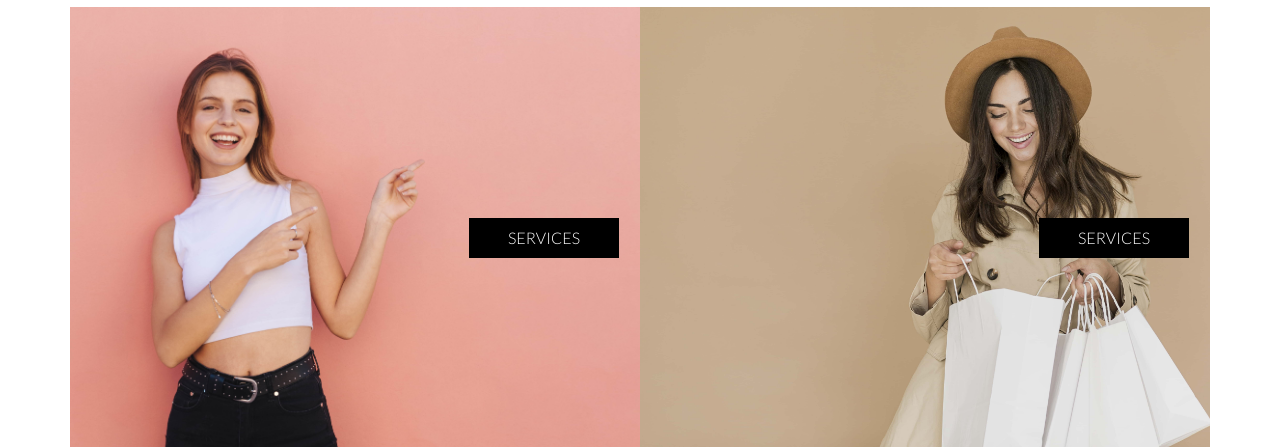
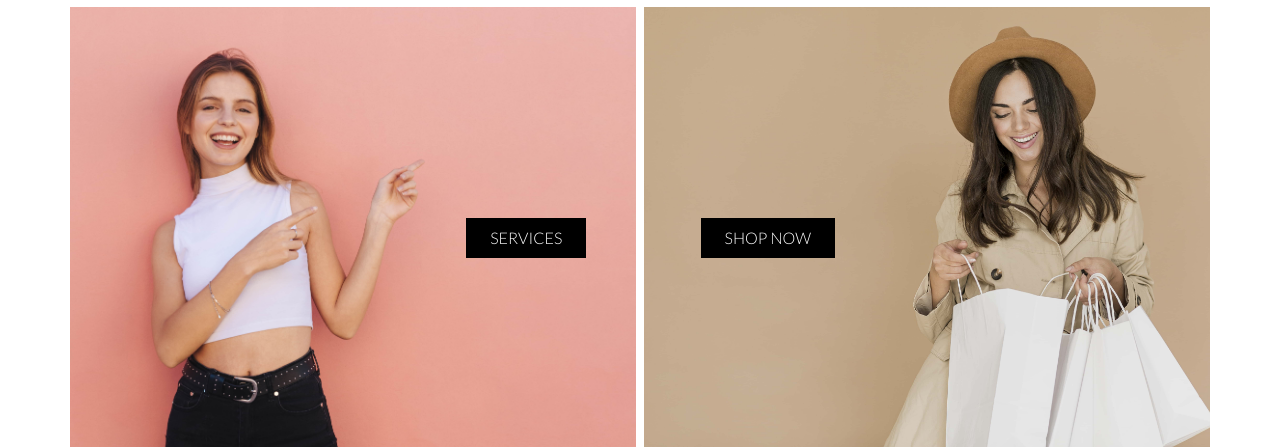
Before and after one commit to davidosongschool/salon_management_v1, a Django app: page / in a window 1280 px wide. Shown: the part 659-1106 px from the top of the page. Run offline with Django 3.2, Linux system fonts and the light colour scheme; some libraries are stand-ins or nearby versions.

Commit message:
added shop now section with correct margin

```diff
--- a/home/templates/home/index.html
+++ b/home/templates/home/index.html
@@ -13,14 +13,19 @@
 </div>
 <div class="container mt-2">
     <div class="row">
-<div class="col-6 left-section-services">
+        <div class="col-6 m-0 p-0">
+            <div class="left-section-services mr-1">
                 <div class="book-btn-container-2">
-        <div class="book-btn">SERVICES</div>
+                    <div class="book-btn pl-4 pr-4">SERVICES</div>
                 </div>
             </div>
-<div class="col-6 right-section-shop">
-    <div class="book-btn-container-2">
-        <div class="book-btn">SERVICES</div>
+        </div>
+
+        <div class="col-6 m-0 p-0">
+            <div class="right-section-shop ml-1">
+                <div class="book-btn-container-3">
+                    <div class="book-btn pl-4 pr-4">SHOP NOW</div>
+                </div>
             </div>
         </div>
     </div>
--- a/static/css/base.css
+++ b/static/css/base.css
@@ -57,6 +57,7 @@ position: relative;
     background-size: cover;
     position: relative;
 
+
 }
 
 .right-section-shop{
@@ -64,7 +65,6 @@ position: relative;
     background-image: url('/media/gold-image.jpg');
     background-size: cover;
     position: relative;
-
 }
 
 
@@ -99,10 +99,16 @@ left: 60%;
 top: 48%;
 left: 70%;
 }
+
+.book-btn-container-3
+{position: absolute;
+top: 48%;
+left: 10%;
+}
 .book-btn{
 background-color: #000;
 color: #fff;
-width: 150px;
+width: 100%;
 height: 40px;
 line-height: 40px;
 text-align: center;
```
Lines whose indentation alone changed are shown as unchanged.
